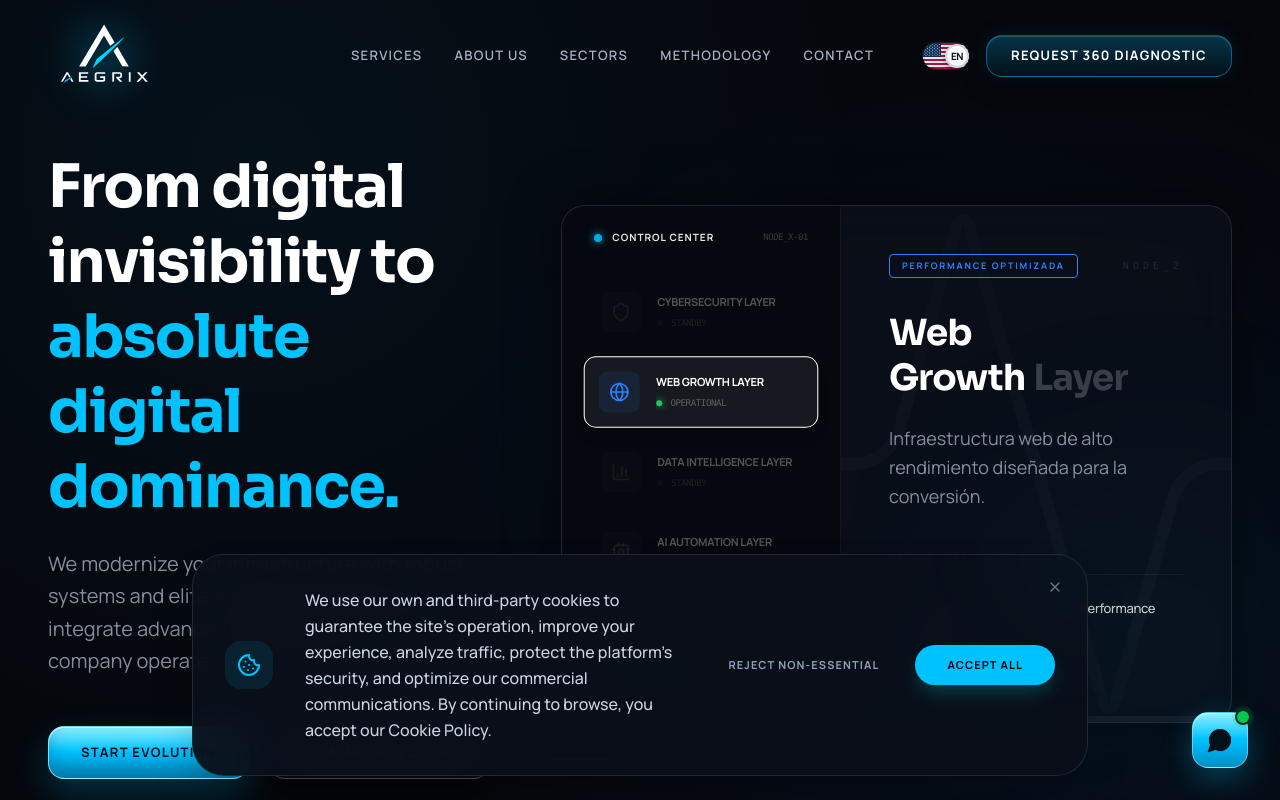
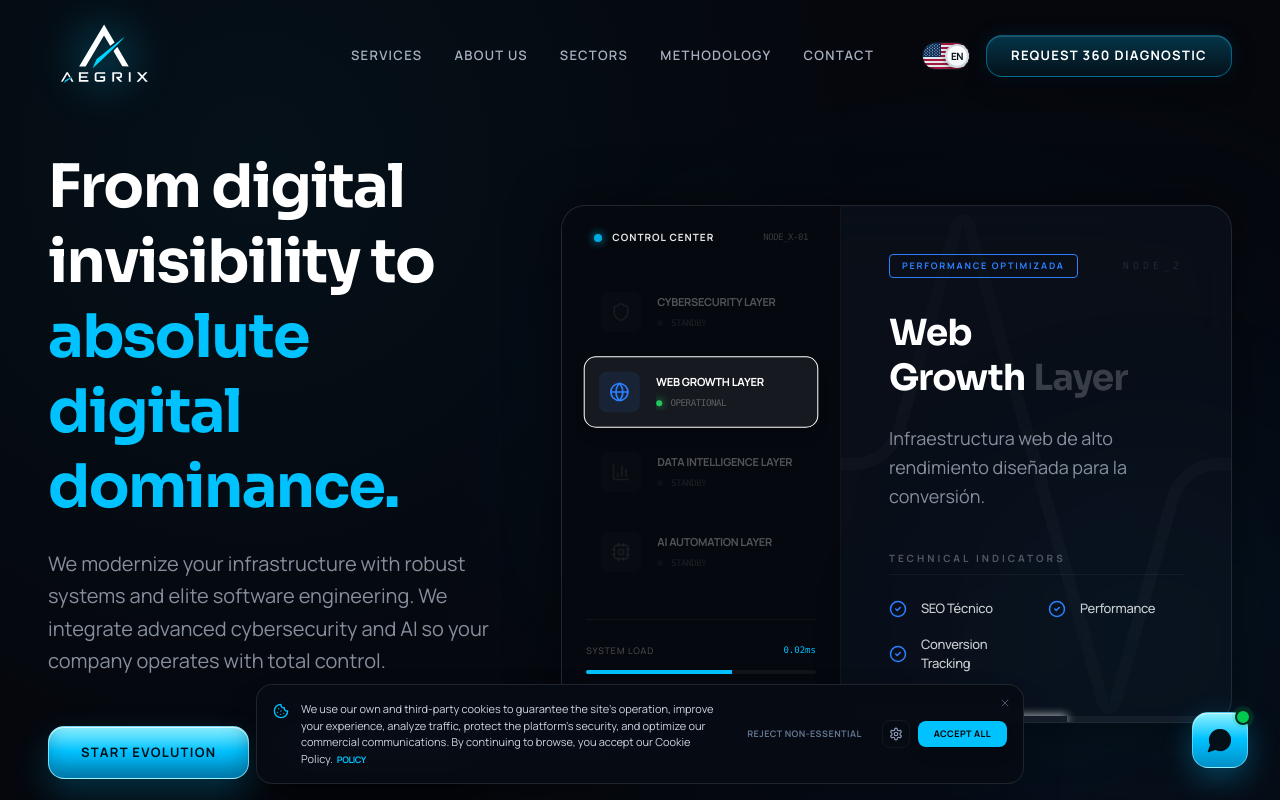
Before and after one commit to benjaminmaestre/aegrix-app, a Next.js app: page /en in a window 1280 px wide. Shown: the top 800 px of the page. Built offline with nearby package versions, Linux system fonts and the light colour scheme.

Commit message:
feat: implement cookie consent management system and add process methodology section

```diff
--- a/components/CookieBanner.tsx
+++ b/components/CookieBanner.tsx
@@ -2,7 +2,10 @@
 
 import React, { useState, useEffect } from 'react';
 import { motion, AnimatePresence } from 'framer-motion';
-import { Cookie, X } from 'lucide-react';
+import { Cookie, X, Check, Settings } from 'lucide-react';
+import Link from 'next/link';
+import { setCookieConsent, CookiePreferences } from '@/lib/cookie-consent';
+import { cn } from '@/lib/utils';
 
 interface CookieBannerProps {
   lang: 'en' | 'es';
@@ -14,74 +17,123 @@ interface CookieBannerProps {
   };
 }
 
-const CookieBanner = ({ dict }: CookieBannerProps) => {
+const CookieBanner = ({ lang, dict }: CookieBannerProps) => {
   const [isVisible, setIsVisible] = useState(false);
+  const [showConfig, setShowConfig] = useState(false);
+  const [preferences, setPreferences] = useState<Omit<CookiePreferences, 'updatedAt'>>({
+    necessary: true,
+    analytics: false,
+    marketing: false,
+    functional: false,
+  });
 
   useEffect(() => {
-    // Check if the user has already made a choice
     const consent = localStorage.getItem('cookie-consent');
     if (!consent) {
-      // Small delay for better UX
-      const timer = setTimeout(() => setIsVisible(true), 2000);
+      const timer = setTimeout(() => setIsVisible(true), 1500);
       return () => clearTimeout(timer);
     }
   }, []);
 
-  const handleAccept = () => {
-    localStorage.setItem('cookie-consent', 'accepted');
+  const handleAcceptAll = () => {
+    const allPrefs = { necessary: true, analytics: true, marketing: true, functional: true };
+    setCookieConsent('accepted', allPrefs);
     setIsVisible(false);
   };
 
-  const handleDecline = () => {
-    localStorage.setItem('cookie-consent', 'declined');
+  const handleDeclineAll = (e?: React.MouseEvent) => {
+    if (e) e.stopPropagation();
+    const minPrefs = { necessary: true, analytics: false, marketing: false, functional: false };
+    setCookieConsent('declined', minPrefs);
     setIsVisible(false);
   };
+
+  const handleSaveConfig = () => {
+    setCookieConsent('custom', preferences);
+    setIsVisible(false);
+  };
+
+  const togglePreference = (key: keyof typeof preferences) => {
+    if (key === 'necessary') return;
+    setPreferences(prev => ({ ...prev, [key]: !prev[key] }));
+  };
+
+  const categories = [
+    { id: 'necessary' as const, title: lang === 'es' ? 'Necesarias' : 'Necessary', required: true },
+    { id: 'analytics' as const, title: lang === 'es' ? 'Analítica' : 'Analytics', required: false },
+    { id: 'functional' as const, title: lang === 'es' ? 'Funcionales' : 'Functional', required: false },
+    { id: 'marketing' as const, title: lang === 'es' ? 'Marketing' : 'Marketing', required: false }
+  ];
 
   return (
     <AnimatePresence>
       {isVisible && (
         <motion.div
-          initial={{ y: 100, opacity: 0 }}
+          initial={{ y: 50, opacity: 0 }}
           animate={{ y: 0, opacity: 1 }}
-          exit={{ y: 100, opacity: 0 }}
-          transition={{ duration: 0.5, ease: [0.22, 1, 0.36, 1] }}
-          className="fixed bottom-6 left-6 right-6 z-100 flex justify-center pointer-events-none"
+          exit={{ y: 50, opacity: 0 }}
+          className="fixed bottom-4 left-4 right-4 z-100 flex justify-center pointer-events-none"
         >
-          <div className="w-full max-w-4xl bg-[#0A0F1A]/95 backdrop-blur-xl border border-white/10 p-6 md:p-8 rounded-[32px] shadow-2xl flex flex-col md:flex-row items-center gap-6 md:gap-8 pointer-events-auto relative overflow-hidden">
-            {/* Decoration */}
-            <div className="absolute top-0 right-0 w-32 h-32 bg-aegrix-cyan/5 blur-3xl rounded-full translate-x-1/2 -translate-y-1/2 pointer-events-none" />
+          <div className="w-full max-w-3xl bg-[#070B14]/95 backdrop-blur-md border border-white/10 p-4 rounded-2xl shadow-2xl pointer-events-auto relative overflow-hidden">
+            <div className="flex flex-col md:flex-row items-center gap-4 relative z-10">
+              <div className="flex-1 flex items-start gap-3">
+                <Cookie className="text-aegrix-cyan shrink-0 mt-0.5" size={16} />
+                <div className="flex flex-col">
+                  <p className="text-[11px] text-slate-300 leading-normal max-w-xl">
+                    {dict.message}
+                    <Link href={`/${lang}/cookies`} className="text-aegrix-cyan ml-1 hover:underline font-bold uppercase text-[9px] tracking-tighter">
+                      {lang === 'es' ? 'Ver Política' : 'Policy'}
+                    </Link>
+                  </p>
+                </div>
+              </div>
 
-            <div className="w-12 h-12 rounded-2xl bg-aegrix-cyan/10 flex items-center justify-center shrink-0">
-              <Cookie className="text-aegrix-cyan" size={24} />
+              <div className="flex items-center gap-2 shrink-0">
+                {!showConfig ? (
+                  <>
+                    <button onClick={(e) => handleDeclineAll(e)} className="px-3 py-1.5 text-[9px] font-bold uppercase tracking-wider text-slate-500 hover:text-white transition-colors">
+                      {dict.decline}
+                    </button>
+                    <button onClick={() => setShowConfig(true)} className="p-1.5 text-slate-400 hover:text-white border border-white/5 rounded-lg hover:bg-white/5 transition-all" title={dict.settings}>
+                      <Settings size={14} />
+                    </button>
+                    <button onClick={handleAcceptAll} className="px-4 py-1.5 bg-aegrix-cyan text-black text-[9px] font-black uppercase tracking-wider rounded-lg hover:bg-white transition-all shadow-lg">
+                      {dict.accept}
+                    </button>
+                  </>
+                ) : (
+                  <div className="flex items-center gap-2">
+                    <button onClick={() => setShowConfig(false)} className="text-[9px] font-bold text-slate-500 hover:text-white uppercase px-2 tracking-widest">
+                      {lang === 'es' ? 'Volver' : 'Back'}
+                    </button>
+                    <button onClick={handleSaveConfig} className="px-4 py-1.5 bg-white text-black text-[9px] font-black uppercase tracking-wider rounded-lg shadow-lg">
+                      {lang === 'es' ? 'Guardar' : 'Save'}
+                    </button>
+                  </div>
+                )}
+              </div>
             </div>
 
-            <div className="flex-1 text-center md:text-left">
-              <p className="text-sm md:text-base text-slate-300 leading-relaxed font-medium">
-                {dict.message}
-              </p>
-            </div>
+            {showConfig && (
+              <motion.div initial={{ opacity: 0, height: 0 }} animate={{ opacity: 1, height: 'auto' }} className="grid grid-cols-2 md:grid-cols-4 gap-2 pt-4 mt-4 border-t border-white/5">
+                {categories.map((cat) => (
+                  <div
+                    key={cat.id}
+                    onClick={() => !cat.required && togglePreference(cat.id)}
+                    className={cn(
+                      "flex items-center justify-between p-2 rounded-lg border cursor-pointer transition-all",
+                      preferences[cat.id] ? "bg-aegrix-cyan/10 border-aegrix-cyan/40" : "bg-white/2 border-white/5 opacity-50"
+                    )}
+                  >
+                    <span className="text-[9px] font-bold uppercase tracking-tighter text-white">{cat.title}</span>
+                    {preferences[cat.id] && <Check size={10} className="text-aegrix-cyan" />}
+                  </div>
+                ))}
+              </motion.div>
+            )}
 
-            <div className="flex flex-wrap justify-center md:justify-end gap-3 shrink-0">
-              <button
-                onClick={handleDecline}
-                className="px-6 py-3 rounded-full text-[11px] font-bold uppercase tracking-widest text-slate-400 hover:text-white transition-colors"
-              >
-                {dict.decline}
-              </button>
-              <button
-                onClick={handleAccept}
-                className="px-8 py-3 rounded-full bg-aegrix-cyan text-black text-[11px] font-bold uppercase tracking-widest hover:bg-white transition-all transform hover:-translate-y-0.5 active:translate-y-0 shadow-[0_10px_20px_-5px_rgba(0,212,212,0.3)]"
-              >
-                {dict.accept}
-              </button>
-            </div>
-
-            <button
-              onClick={() => setIsVisible(false)}
-              className="absolute top-4 right-4 text-slate-500 hover:text-white transition-colors p-2"
-              aria-label="Close"
-            >
-              <X size={16} />
+            <button onClick={(e) => handleDeclineAll(e)} className="absolute top-2 right-2 text-slate-600 hover:text-white p-1" aria-label="Close">
+              <X size={12} />
             </button>
           </div>
         </motion.div>
--- a/components/ProcessSection.tsx
+++ b/components/ProcessSection.tsx
@@ -4,7 +4,6 @@ import React from 'react';
 import { processSteps } from '@/lib/data';
 import { useInView } from '@/hooks/useInView';
 import { cn } from '@/lib/utils';
-// import removed to fix unused warning
 
 const ProcessSection = () => {
   const { ref, inView } = useInView();
--- /dev/null
+++ b/lib/cookie-consent.ts
@@ -0,0 +1,36 @@
+export type CookieConsent = 'accepted' | 'declined' | 'custom';
+
+export interface CookiePreferences {
+  necessary: boolean;
+  analytics: boolean;
+  marketing: boolean;
+  functional: boolean;
+  updatedAt: string;
+}
+
+export const COOKIE_CONSENT_KEY = 'cookie-consent';
+export const COOKIE_PREFERENCES_KEY = 'cookie-preferences';
+
+export const getCookiePreferences = (): CookiePreferences | null => {
+  if (typeof window === 'undefined') return null;
+  const prefs = localStorage.getItem(COOKIE_PREFERENCES_KEY);
+  return prefs ? JSON.parse(prefs) : null;
+};
+
+export const hasCookieConsent = (category: keyof Omit<CookiePreferences, 'updatedAt'>): boolean => {
+  const prefs = getCookiePreferences();
+  if (!prefs) return false;
+  return prefs[category];
+};
+
+export const setCookieConsent = (
+  consent: CookieConsent,
+  preferences: Omit<CookiePreferences, 'updatedAt'>
+) => {
+  const fullPreferences: CookiePreferences = {
+    ...preferences,
+    updatedAt: new Date().toISOString(),
+  };
+  localStorage.setItem(COOKIE_CONSENT_KEY, consent);
+  localStorage.setItem(COOKIE_PREFERENCES_KEY, JSON.stringify(fullPreferences));
+};
```
